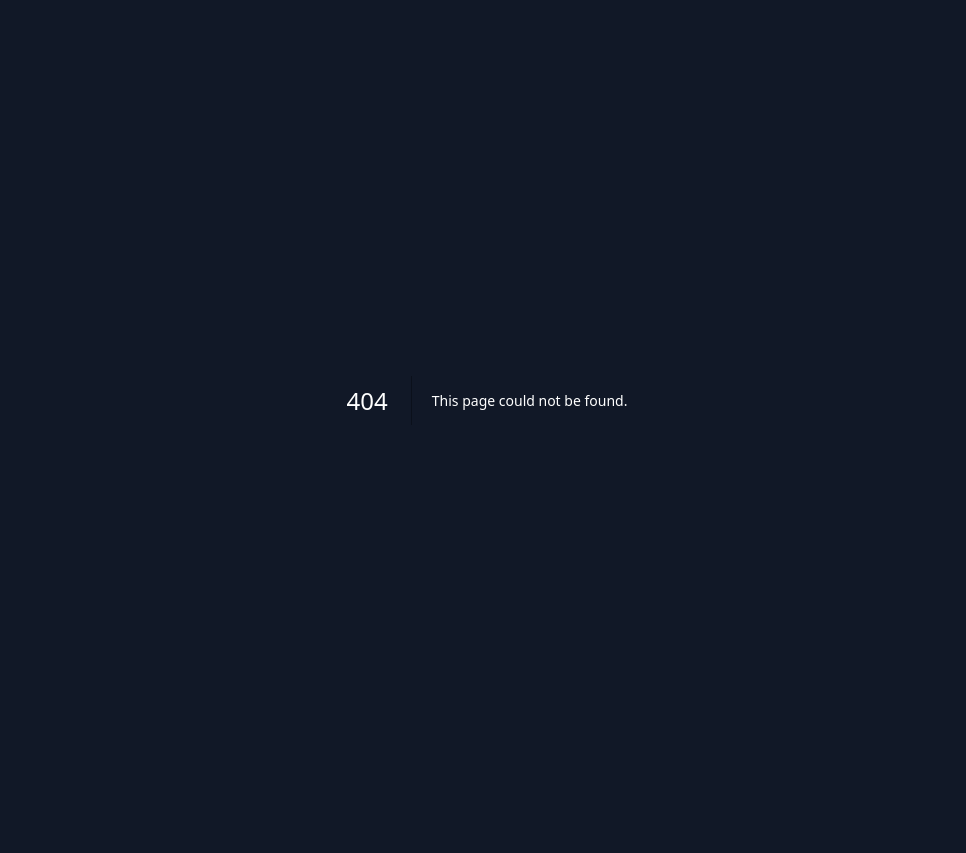
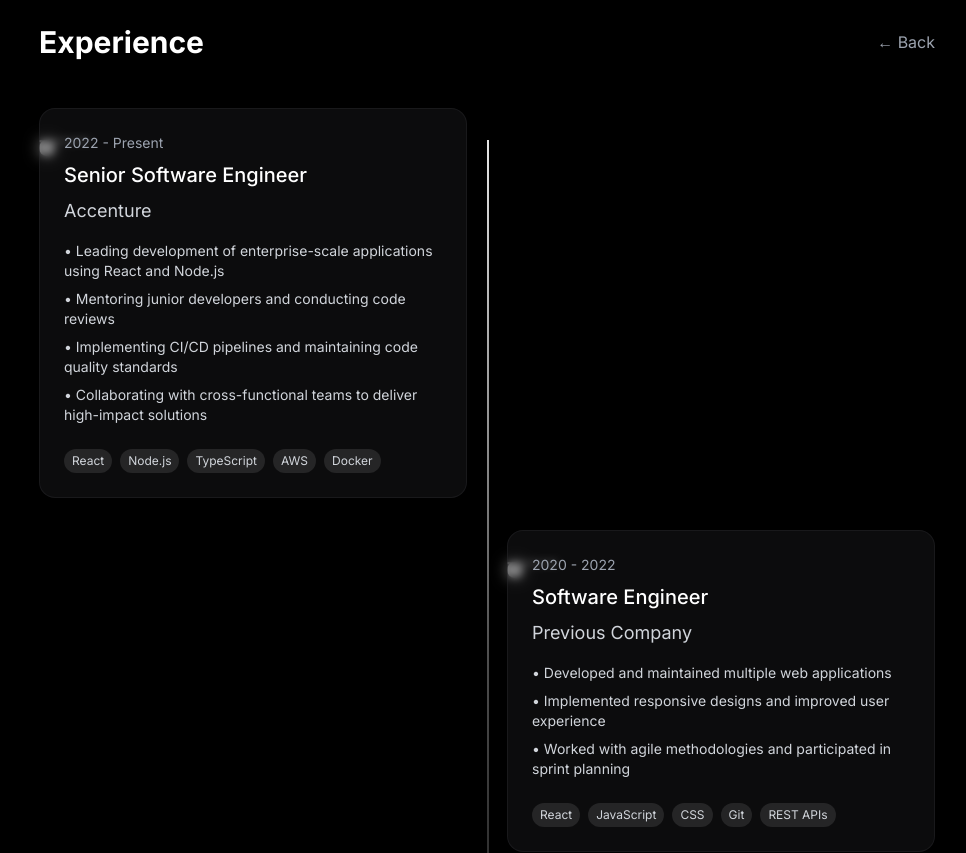
Before and after one commit to aayushbisht/portfolio25, a Next.js app: page /experience in a window 1280 px wide. Before the commit this address had no page. Shown: the top 853 px of the page, without its empty margins (153-1119 px from the left). Before the commit the page ends 800 px from the top, so only its background shows below. Built offline with nearby package versions, Linux system fonts and the light colour scheme.

Commit message:
added experience page

```diff
--- /dev/null
+++ b/app/components/TimelineCard.tsx
@@ -0,0 +1,61 @@
+import { motion } from 'framer-motion';
+
+interface TimelineCardProps {
+  title: string;
+  company: string;
+  duration: string;
+  description: string[];
+  technologies: string[];
+  isLeft: boolean;
+}
+
+const TimelineCard = ({ title, company, duration, description, technologies, isLeft }: TimelineCardProps) => {
+  return (
+    <motion.div
+      initial={{ opacity: 0, x: isLeft ? -50 : 50 }}
+      animate={{ opacity: 1, x: 0 }}
+      transition={{ duration: 0.5 }}
+      className={`relative w-full md:w-[calc(50%-20px)] ${isLeft ? 'md:mr-auto' : 'md:ml-auto'}`}
+    >
+      {/* Timeline dot */}
+      <div className="hidden md:block absolute top-8 w-4 h-4 rounded-full bg-white/90 shadow-glow
+        ${isLeft ? 'right-0 translate-x-[calc(50px+1.5rem)]' : 'left-0 -translate-x-[calc(50px+1.5rem)]'}">
+        <div className="absolute inset-1 rounded-full bg-white animate-pulse"></div>
+      </div>
+
+      {/* Timeline line */}
+      <div className="hidden md:block absolute top-8 w-[50px] h-[2px] bg-gradient-to-r from-white/50 to-white/90
+        ${isLeft ? 'right-0 translate-x-6' : 'left-0 -translate-x-[calc(50px+1.5rem)]'}">
+      </div>
+
+      <div className="bg-zinc-900/50 backdrop-blur-sm rounded-2xl p-6 border border-zinc-800/50">
+        <div className="flex flex-col gap-2">
+          <span className="text-sm text-gray-400">{duration}</span>
+          <h3 className="text-xl font-medium text-white">{title}</h3>
+          <h4 className="text-lg text-gray-300">{company}</h4>
+
+          <div className="mt-2 space-y-2">
+            {description.map((item, index) => (
+              <p key={index} className="text-sm text-gray-300">
+                • {item}
+              </p>
+            ))}
+          </div>
+
+          <div className="flex flex-wrap gap-2 mt-4">
+            {technologies.map((tech) => (
+              <span
+                key={tech}
+                className="px-2 py-1 text-xs rounded-full bg-white/10 text-gray-300"
+              >
+                {tech}
+              </span>
+            ))}
+          </div>
+        </div>
+      </div>
+    </motion.div>
+  );
+};
+
+export default TimelineCard;
--- /dev/null
+++ b/app/experience/page.tsx
@@ -0,0 +1,73 @@
+'use client';
+
+import TimelineCard from '../components/TimelineCard';
+
+const experiences = [
+  {
+    title: 'Senior Software Engineer',
+    company: 'Accenture',
+    duration: '2022 - Present',
+    description: [
+      'Leading development of enterprise-scale applications using React and Node.js',
+      'Mentoring junior developers and conducting code reviews',
+      'Implementing CI/CD pipelines and maintaining code quality standards',
+      'Collaborating with cross-functional teams to deliver high-impact solutions'
+    ],
+    technologies: ['React', 'Node.js', 'TypeScript', 'AWS', 'Docker']
+  },
+  {
+    title: 'Software Engineer',
+    company: 'Previous Company',
+    duration: '2020 - 2022',
+    description: [
+      'Developed and maintained multiple web applications',
+      'Implemented responsive designs and improved user experience',
+      'Worked with agile methodologies and participated in sprint planning'
+    ],
+    technologies: ['React', 'JavaScript', 'CSS', 'Git', 'REST APIs']
+  },
+  {
+    title: 'Junior Developer',
+    company: 'First Company',
+    duration: '2018 - 2020',
+    description: [
+      'Built and maintained client websites',
+      'Collaborated with designers to implement pixel-perfect designs',
+      'Optimized website performance and SEO'
+    ],
+    technologies: ['HTML', 'CSS', 'JavaScript', 'PHP', 'MySQL']
+  }
+];
+
+export default function ExperiencePage() {
+  return (
+    <main className="min-h-screen bg-black p-6">
+      <div className="max-w-4xl mx-auto">
+        <div className="flex items-center justify-between mb-12">
+          <h1 className="text-3xl font-bold text-white">Experience</h1>
+          <button
+            onClick={() => window.history.back()}
+            className="text-gray-400 hover:text-white transition-colors"
+          >
+            ← Back
+          </button>
+        </div>
+
+        <div className="relative">
+          {/* Center line - visible only on md and above */}
+          <div className="hidden md:block absolute left-1/2 top-8 bottom-0 w-0.5 bg-gradient-to-b from-white/90 via-white/30 to-transparent"></div>
+
+          <div className="space-y-8">
+            {experiences.map((experience, index) => (
+              <TimelineCard
+                key={index}
+                {...experience}
+                isLeft={index % 2 === 0}
+              />
+            ))}
+          </div>
+        </div>
+      </div>
+    </main>
+  );
+}
--- a/app/globals.css
+++ b/app/globals.css
@@ -31,3 +31,8 @@ body {
 ::-webkit-scrollbar-thumb:hover {
   background: #444;
 }
+
+/* Timeline styles */
+.shadow-glow {
+  box-shadow: 0 0 15px rgba(255, 255, 255, 0.5);
+}
--- a/app/page.tsx
+++ b/app/page.tsx
@@ -115,9 +115,10 @@ export default function Home() {
             </Link>
           </div>
 
-          {/* Now Status */}
+          {/* Experience Card */}
           <div className="col-span-4">
-            <Card title="Experience" className="h-full">
+            <Link href="/experience">
+              <Card title="Experience" className="h-full group cursor-pointer">
                 <div className="space-y-1">
                   <p className="text-sm">Currently working fulltime at Accenture</p>
                 </div>
@@ -126,6 +127,7 @@ export default function Home() {
                   <span className="group-hover:translate-x-1 transition-transform">→</span>
                 </div>
               </Card>
+            </Link>
           </div>
 
           {/* Side Projects */}
```
Lines whose indentation alone changed are shown as unchanged.
